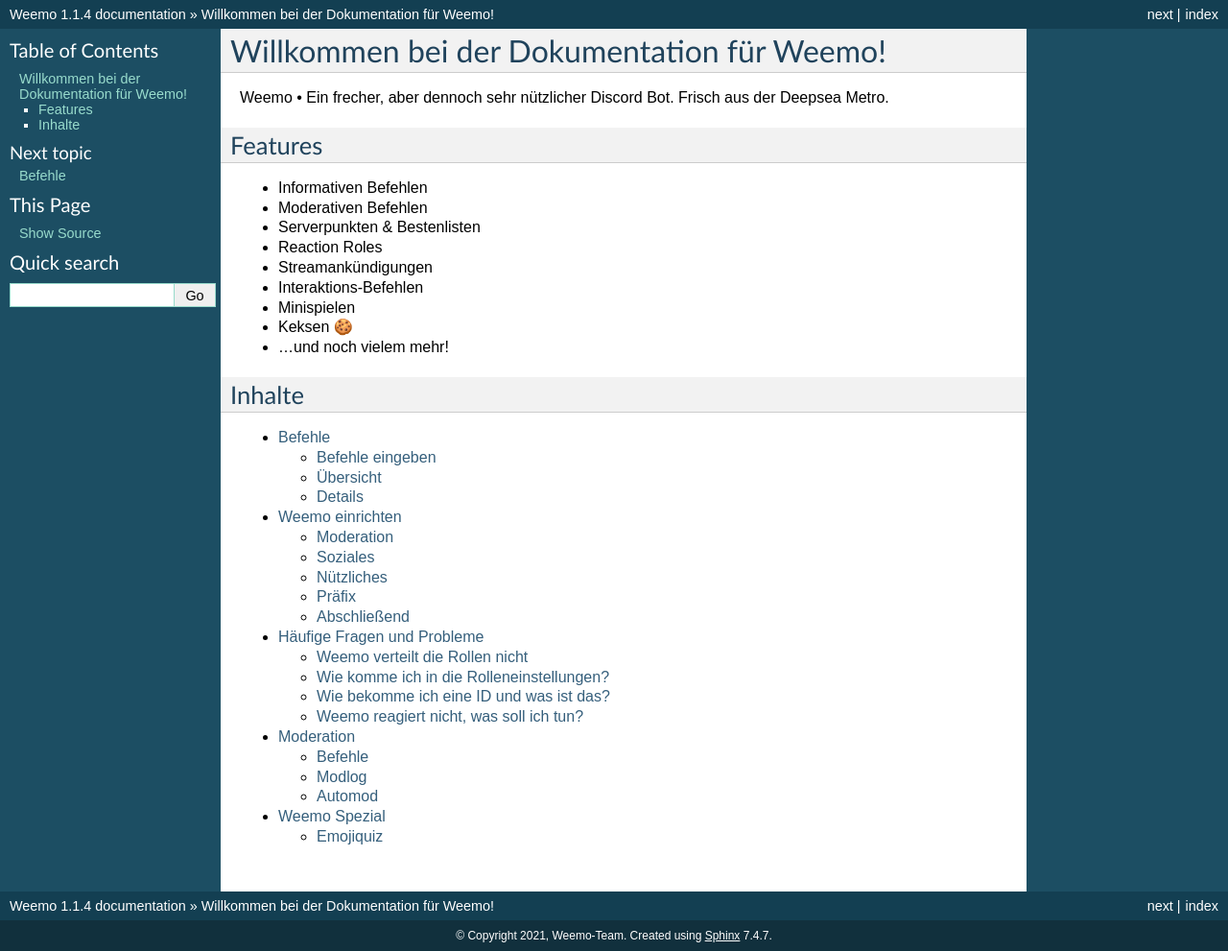
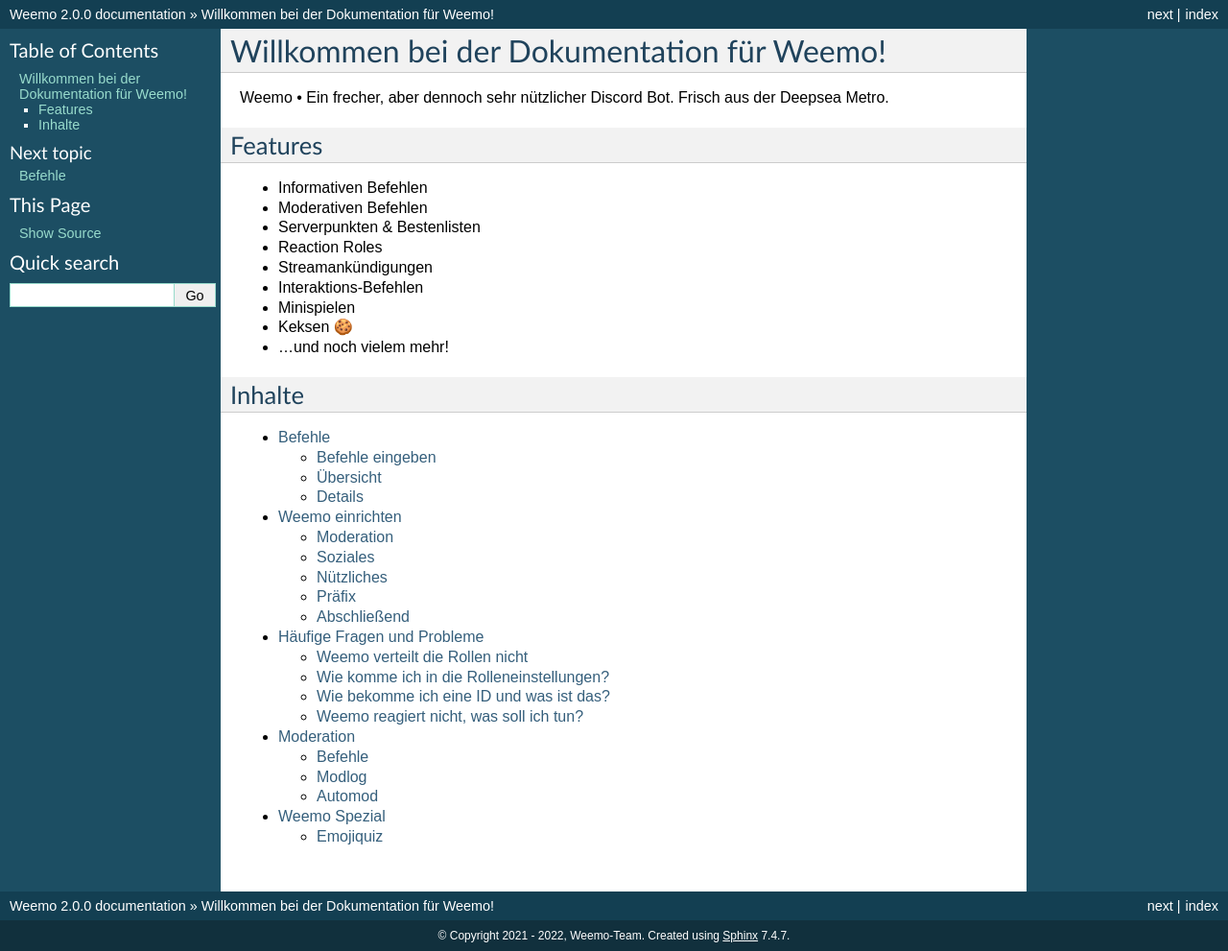
Before and after one commit to niborus/weemo-doc, a Sphinx documentation site: the page built from docs/index.rst, in a window 1280 px wide. Shown: the whole page at 96% size. Built offline with Sphinx 7.4.7, drawn with Linux system fonts in a browser that asks for light colours.

Commit message:
Update copyright; Bump version to 2.0.0

```diff
--- a/docs/conf.py
+++ b/docs/conf.py
@@ -44,16 +44,16 @@
 
 # General information about the project.
 project = u'Weemo'
-copyright = u'2021, Weemo-Team'
+copyright = u'2021 - 2022, Weemo-Team'
 
 # The version info for the project you're documenting, acts as replacement for
 # |version| and |release|, also used in various other places throughout the
 # built documents.
 #
 # The short X.Y version.
-version = '1.1.4'
+version = '2.0.0'
 # The full version, including alpha/beta/rc tags.
-release = '1.1.4'
+release = '2.0.0'
 
 # The language for content autogenerated by Sphinx. Refer to documentation
 # for a list of supported languages.
```
